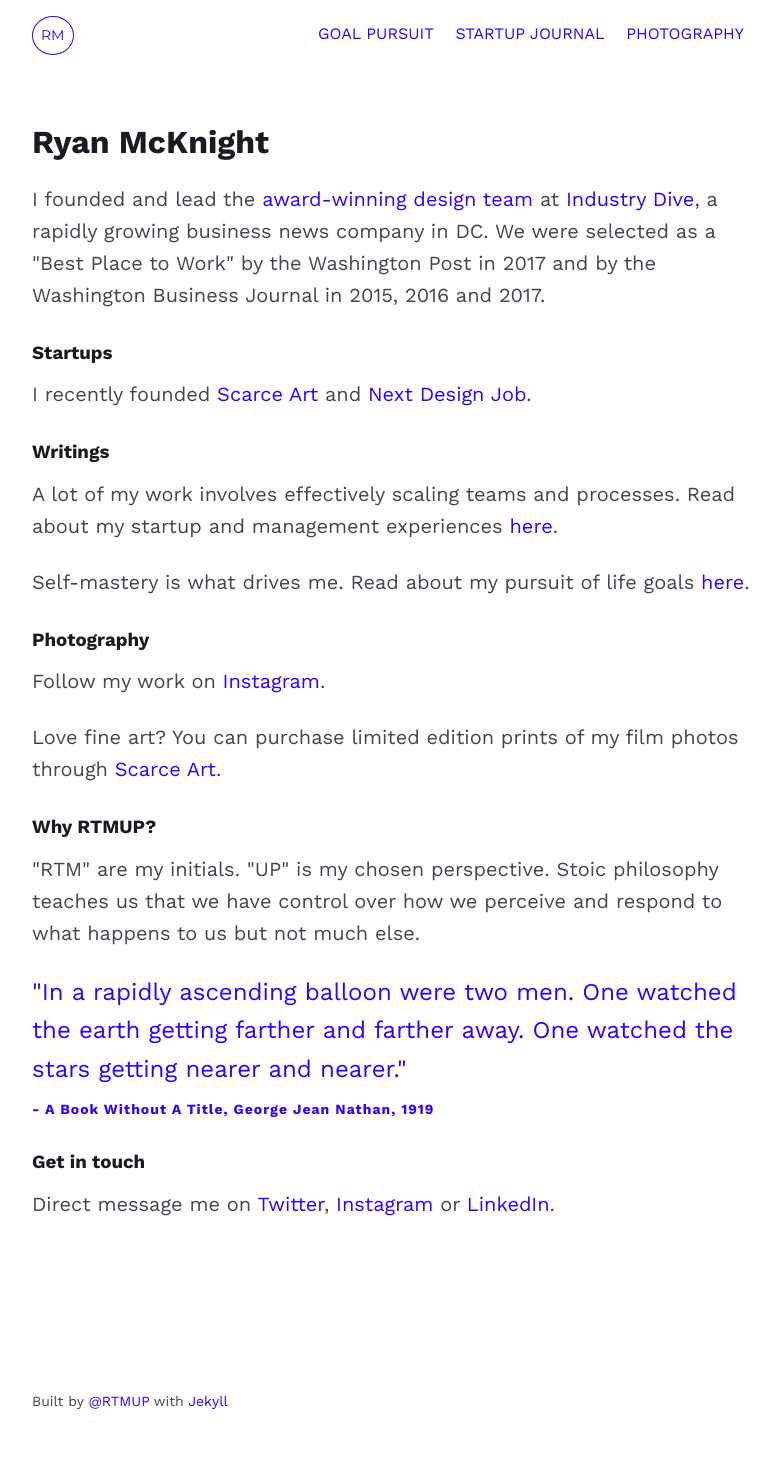
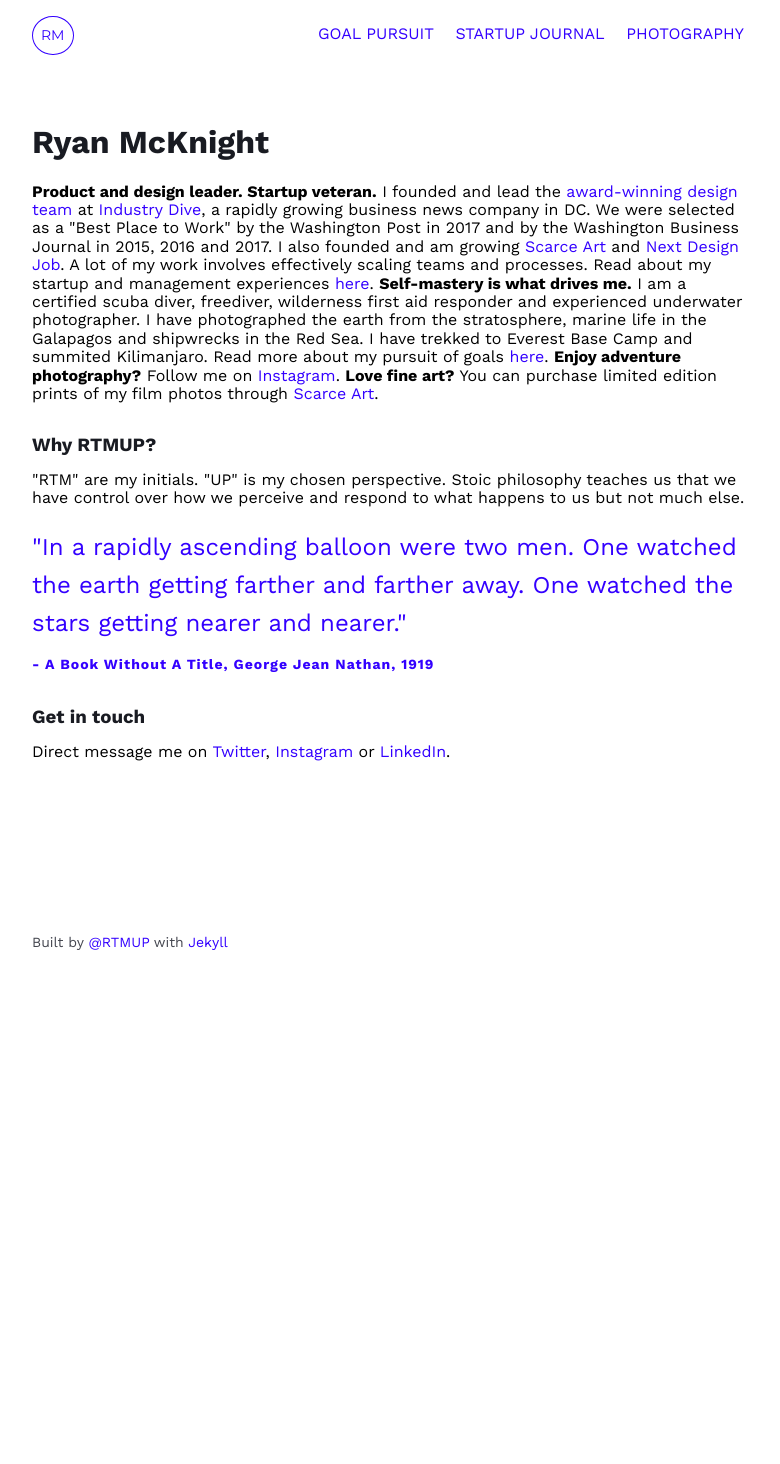
Before and after one commit to mcknightlabs/rtmup, a Jekyll site: the page built from index.html, in a window 1280 px wide. Shown: the whole page, without its empty margins (248-1028 px from the left). Built offline with Jekyll 4.4.1, drawn with Linux system fonts in a browser that asks for light colours; after the commit the page ends 1005 px from its top, so only the background shows below that.

Commit message:
updates home page

```diff
--- a/index.html
+++ b/index.html
@@ -5,34 +5,35 @@ layout: default
 <section class="article-section">
 <h1>Ryan McKnight</h1>
 
-<p>I founded and lead the <a href="https://design.industrydive.com/">award-winning design team</a> at <a href="https://www.industrydive.com/">Industry Dive</a>, a rapidly growing business news company in DC. We were selected as a "Best Place to Work" by the Washington Post in 2017 and by the Washington Business Journal in 2015, 2016 and 2017.</p>
+<strong>Product and design leader. Startup veteran.</strong>
 
-<h3>Startups</h3>
+I founded and lead the <a href="https://design.industrydive.com/">award-winning design team</a> at <a href="https://www.industrydive.com/">Industry Dive</a>, a rapidly growing business news company in DC. We were selected as a "Best Place to Work" by the Washington Post in 2017 and by the Washington Business Journal in 2015, 2016 and 2017.
 
-<p>I recently founded <a href="https://www.scarceart.com/">Scarce Art</a> and <a href="https://nextdesignjob.com/">Next Design Job</a>.</p>
+I also founded and am growing <a href="https://www.scarceart.com/">Scarce Art</a> and <a href="https://nextdesignjob.com/">Next Design Job</a>.
 
-<h3>Writings</h3>
+A lot of my work involves effectively scaling teams and processes. Read about my startup and management experiences <a href="{{ site.github.url }}/tech-design.html">here</a>.
 
-<p>A lot of my work involves effectively scaling teams and processes. Read about my startup and management experiences <a href="{{ site.github.url }}/tech-design.html">here</a>.</p>
+<strong>Self-mastery is what drives me.</strong>
 
-<p>Self-mastery is what drives me. Read about my pursuit of life goals <a href="{{ site.github.url }}/goals.html">here</a>.</p>
+I am a certified scuba diver, freediver, wilderness first aid responder and experienced underwater photographer. I have photographed the earth from the stratosphere, marine life in the Galapagos and shipwrecks in the Red Sea. I have trekked to Everest Base Camp and summited Kilimanjaro. Read more about my pursuit of goals <a href="{{ site.github.url }}/goals.html">here</a>.
 
-<h3>Photography</h3>
+<strong>Enjoy adventure photography?</strong>
 
-<p>Follow my work on <a href="https://www.instagram.com/rtmup">Instagram</a>.</p>
+Follow me on <a href="https://www.instagram.com/mcknightfilm">Instagram</a>.
 
-<p>Love fine art? You can purchase limited edition prints of my film photos through <a href="https://www.ScarceArt.com">Scarce Art</a>.</p>
+<strong>Love fine art?</strong>
+
+You can purchase limited edition prints of my film photos through <a href="https://www.ScarceArt.com">Scarce Art</a>.
 
 <h3>Why RTMUP?</h3>
 
-<p>"RTM" are my initials. "UP" is my chosen perspective. Stoic philosophy teaches us that we have control over how we perceive and respond to what happens to us but not much else.</p>
+"RTM" are my initials. "UP" is my chosen perspective. Stoic philosophy teaches us that we have control over how we perceive and respond to what happens to us but not much else.
 
 <blockquote>"In a rapidly ascending balloon were two men. One watched the earth getting farther and farther away. One watched the stars getting nearer and nearer."
 <citation>- A Book Without A Title, George Jean Nathan, 1919</citation>
 </blockquote>
 
 <h3>Get in touch</h3>
-<p>Direct message me on <a href="https://www.twitter.com/rtmup">Twitter</a>, <a href="https://www.instagram.com/rtmup">Instagram</a> or <a href="https://www.linkedin.com/in/ryantmcknight/">LinkedIn</a>.</p>
-
+Direct message me on <a href="https://www.twitter.com/rtmup">Twitter</a>, <a href="https://www.instagram.com/rtmup">Instagram</a> or <a href="https://www.linkedin.com/in/ryantmcknight/">LinkedIn</a>.
 
 </section>
```
